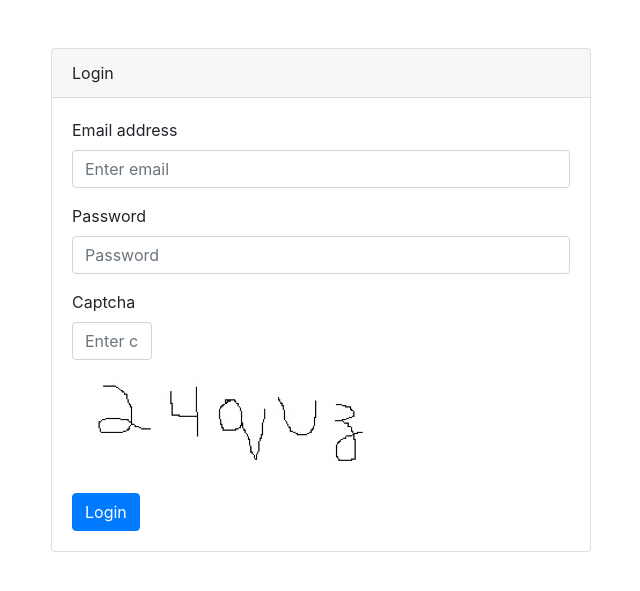
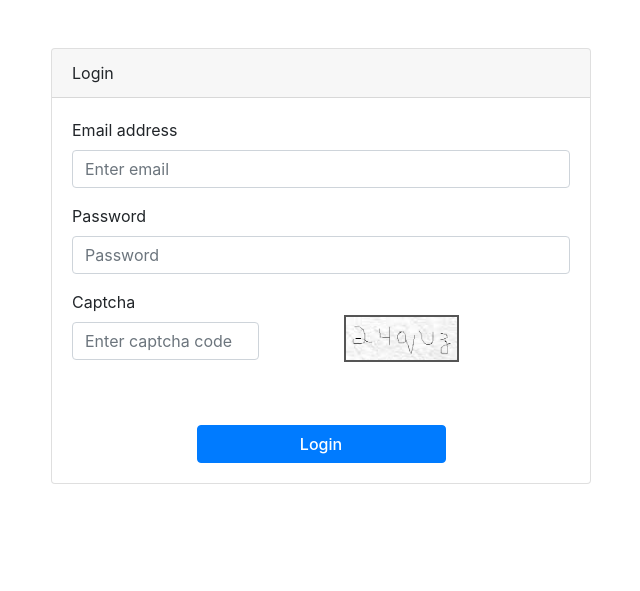
Before and after one commit to chrispharaoh1/food-order, a PHP site: page /login.html in a window 1280 px wide. Shown: the top 591 px of the page, without its empty margins (319-959 px from the left). Run offline with PHP 8.4, Linux system fonts and the light colour scheme; some libraries are stand-ins or nearby versions.

Commit message:
captcha images the background removed and replaced with new back ground

```diff
--- a/css/style.css
+++ b/css/style.css
@@ -382,8 +382,3 @@
 .footer .copyright a:hover {
     color: var(--primary);
 }
-
-/* Register form */
-.card-body label{
-    color: red;;
-}
--- a/login.html
+++ b/login.html
@@ -3,13 +3,28 @@
 <head>
   <meta charset="UTF-8">
   <meta name="viewport" content="width=device-width, initial-scale=1.0">
-  <title>Login Page</title>
+  <title>Login</title>
   <!-- Bootstrap CSS -->
   <link href="https://stackpath.bootstrapcdn.com/bootstrap/4.5.2/css/bootstrap.min.css" rel="stylesheet">
+  <link rel="stylesheet" href="css/style.css">
   <style>
+  /* Register form */
   /* Adjust the width of the captcha input */
   #captcha {
-      width: 80px; /* Adjust as needed */
+    width: 80%; /* Adjust as needed */
+  }
+  #captcha-image{
+    border: 2px solid #555;
+    height: 40%;
+    background-image: url(img/captcha/backg.jpeg);
+    margin-top: 25px;
+  }
+  .btn{
+    width:50%;
+    margin-left: auto;
+    margin-right: auto;
+    display: block;
+
   }
   </style>
 </head>
@@ -33,9 +48,15 @@
               <input type="password" class="form-control" id="password" placeholder="Password">
             </div>
             <div class="form-group">
+              <div class="row">
+                <div class="col-6">
                   <label for="captcha">Captcha</label>
                   <input type="text" class="form-control" id="captcha" placeholder="Enter captcha code">
+                </div>
+                 <div class="col-6">
                   <img id="captcha-image" src="" alt="Captcha Image" class="img-fluid ml-2">
+                </div>
+              </div>
             </div>
             <button type="submit" class="btn btn-primary">Login</button>
           </form>
@@ -54,9 +75,9 @@
   document.addEventListener("DOMContentLoaded", function() {
     // Two-dimensional array of captcha image paths and corresponding values
     var captchaImages = [
-      ["img/captcha/rec.jpeg", "AeiR2"],
-      ["img/captcha/rec1.jpeg", "24qU3"],
-      ["img/captcha/rec2.jpeg", "ecb4f"],
+      ["img/captcha/rec.png", "AeiR2"],
+      ["img/captcha/rec1.png", "24qU3"],
+      ["img/captcha/rec2.png", "ecb4f"],
       ["img/captcha/rec3.jpeg", "7pLBj8"]
 
     ];
--- a/register.html
+++ b/register.html
@@ -30,7 +30,7 @@
         }
       </style>
 </head>
-<body style="background-image: url(img/FRONT.PNG);">
+<body style="background-image: url(img/background.PNG);  background-repeat: repeat-x;">
 <!-- Navbar Start -->
 <div class="container-fluid fixed-top px-0 wow fadeIn" data-wow-delay="0.1s">
     <div class="top-bar row gx-0 align-items-center d-none d-lg-flex">
```
Also changed, not shown: img/background.PNG (added), img/captcha/backg.jpeg (added), img/captcha/rec.jpeg (deleted), img/captcha/rec.png (added), img/captcha/rec1.jpeg (deleted), img/captcha/rec1.png (added), img/captcha/rec2.jpeg (deleted), img/captcha/rec2.png (added), img/captcha/rec3.png (added). Lines whose indentation alone changed are shown as unchanged.
